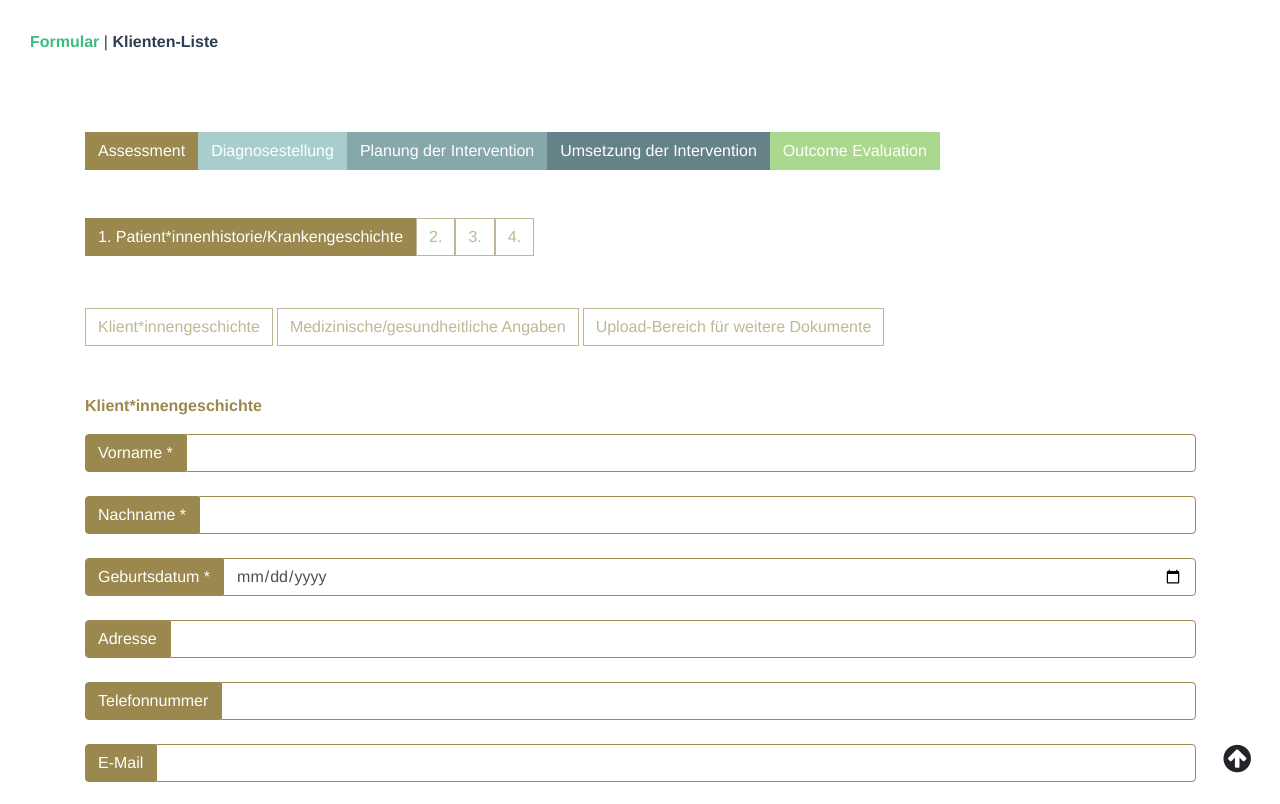
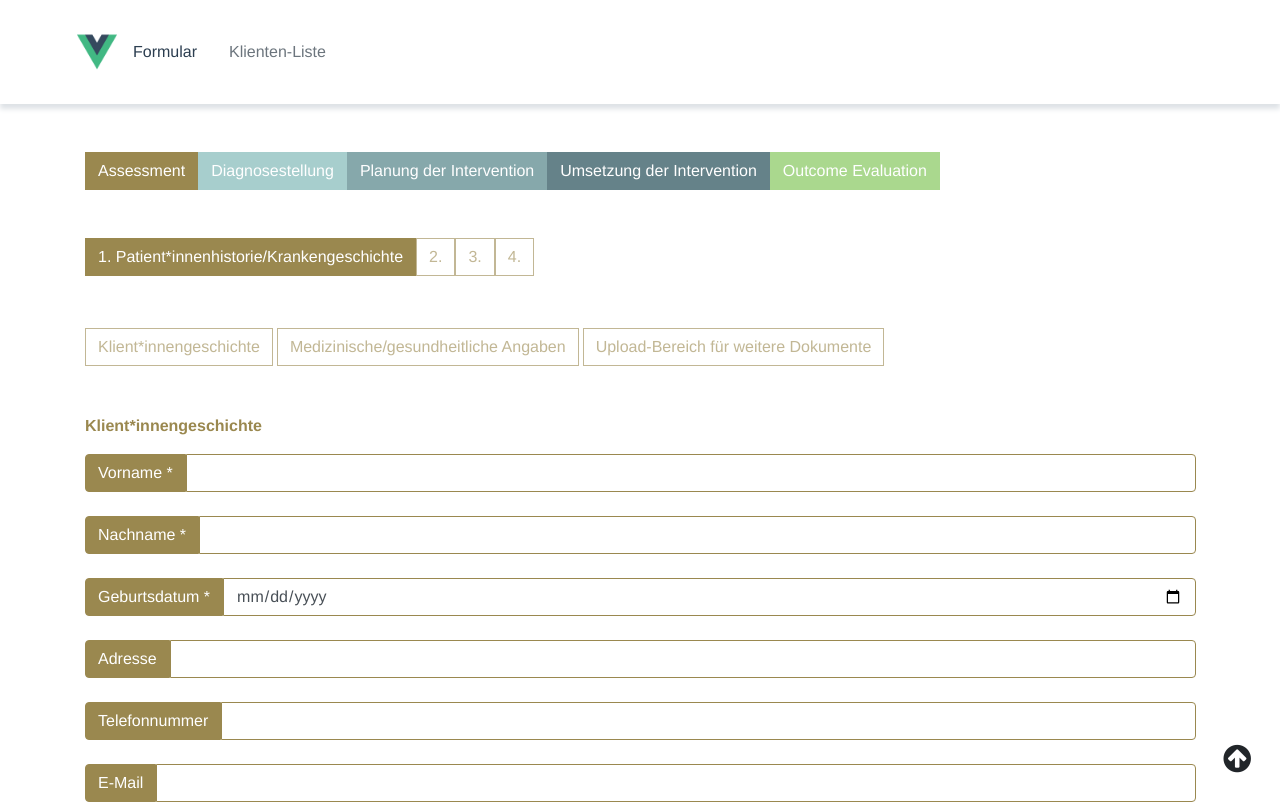
Before and after one commit to Syb10/modive, a Vue app in the folder client/: page / in a window 1280 px wide. Shown: the top 804 px of the page. Built offline with nearby package versions, Linux system fonts and the light colour scheme.

Commit message:
added header and footer

```diff
--- a/client/src/App.vue
+++ b/client/src/App.vue
@@ -1,14 +1,34 @@
 <template>
   <div>
-    <div id="nav" ref="nav">
-      <router-link to="/">Formular</router-link> |
-      <router-link to="/list">Klienten-Liste</router-link>
-    </div>
+    <!--Bootstrap header-->
+    <header class="nav shadowheader"  ref="nav">
+      <div class="container">
+        <div class="d-flex flex-wrap align-items-center justify-content-center justify-content-lg-start">
+          <a href="/" class="d-flex align-items-center mb-2 mb-lg-0 text-white text-decoration-none">
+            <img src="./assets/logo.png" alt="logo" width="40"/>
+          </a>
+
+          <ul class="nav col-12 col-lg-auto me-lg-auto mb-2 justify-content-center mb-md-0">
+            <router-link to="/" class="nav-link">Formular</router-link>
+            <router-link to="/list" class="nav-link">Klienten-Liste</router-link>
+          </ul>
+        </div>
+      </div>
+    </header>
     <div class="container mt-5">
       <router-view/>
     </div>
     <button @click.prevent="scrollMeTo('nav')" class="nachObenButton btn"><i class="fa fa-arrow-circle-up"></i></button>
   </div>
+  <!--Bootstrap footer-->
+  <footer class="py-3 mt-5 shadowfooter">
+    <ul class="nav justify-content-center border-bottom pb-3 mb-3">
+      <li class="nav-item"><a href="#" class="nav-link">Home</a></li>
+      <li class="nav-item"><a href="#" class="nav-link">Impressum</a></li>
+      <li class="nav-item"><a href="#" class="nav-link">FAQs</a></li>
+    </ul>
+    <p class="text-center text-muted">© 2021</p>
+  </footer>
 </template>
 
 <script>
@@ -32,20 +52,26 @@
   color: #2c3e50;
 }
 
-#nav {
-  padding: 30px;
+.nav {
+  padding: 1rem;
 }
 
-#nav a {
-  font-weight: bold;
+.nav a {
+  color: #6c757d;
+}
+.nav a:hover {
   color: #2c3e50;
 }
 
-#nav a.router-link-exact-active {
-  color: #42b983;
+.nav a.router-link-exact-active {
+  color: #2c3e50;
 }
-
-
+.shadowheader{
+  box-shadow: 0 5px 5px #dee2e6;
+}
+.shadowfooter{
+  box-shadow: 0 -5px 5px #dee2e6;
+}
 /**************************
  style menu tab button
  **************************/
```
